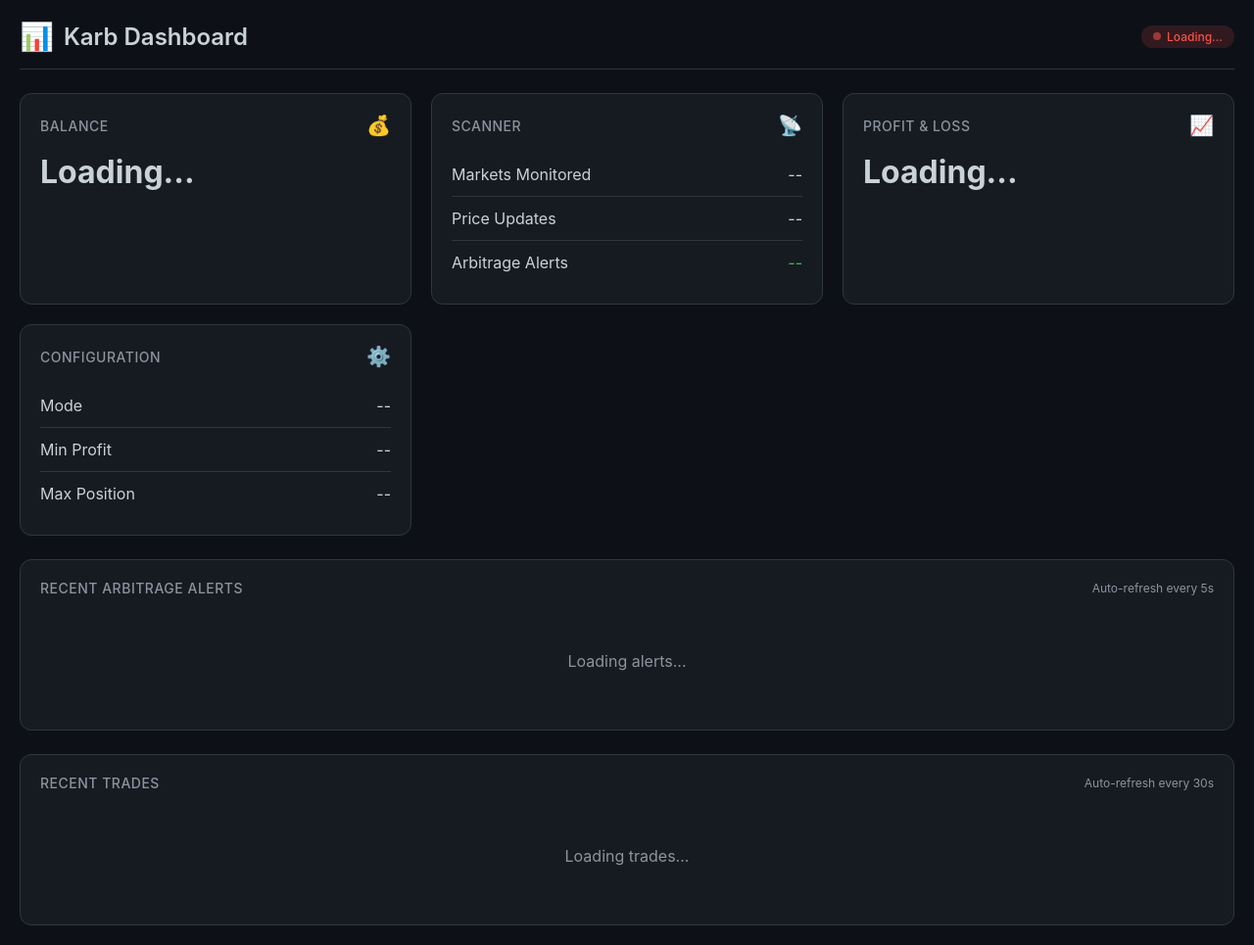
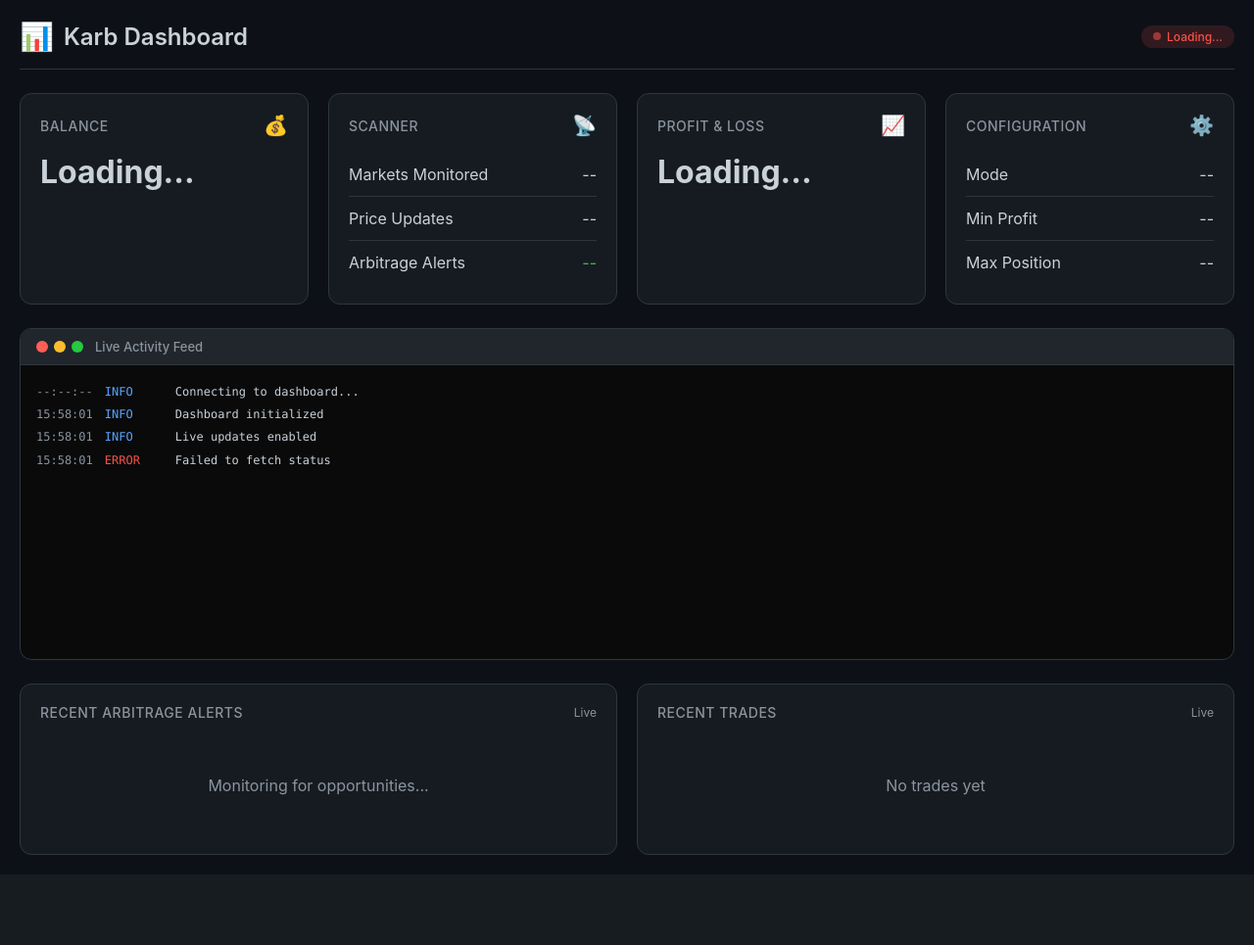
Before and after one commit to kmizzi/karb, a FastAPI app: template src/karb/dashboard/templates/dashboard.html in a window 1280 px wide. Shown: the whole page at 98% size. After the commit the page ends 873 px from the top, so only its background shows below. Run offline with FastAPI, Linux system fonts and the light colour scheme; the template is opened without the code that fills it, so the values that code supplies are empty; some libraries are stand-ins or nearby versions.

Commit message:
fix: dashboard JSON flash and add live activity feed
- Replace HTMX with pure JavaScript fetch for reliable updates
- Fix JSON flashing by not using hx-swap on status endpoint
- Add terminal-style live activity feed showing:
  - Price update counts
  - New arbitrage alerts
  - Trade executions
- Improved two-column layout for alerts/trades
- Auto-scroll activity feed

🤖 Generated with [Claude Code](https://claude.com/claude-code)

Co-Authored-By: Claude Opus 4.5 <noreply@anthropic.com>

```diff
--- a/src/karb/dashboard/templates/dashboard.html
+++ b/src/karb/dashboard/templates/dashboard.html
@@ -16,6 +16,7 @@
             --accent-red: #f85149;
             --accent-blue: #58a6ff;
             --accent-yellow: #d29922;
+            --accent-purple: #a371f7;
             --border: #30363d;
         }
 
@@ -55,9 +56,7 @@
             gap: 10px;
         }
 
-        .logo {
-            font-size: 28px;
-        }
+        .logo { font-size: 28px; }
 
         .status-badge {
             display: inline-flex;
@@ -94,7 +93,7 @@
 
         .grid {
             display: grid;
-            grid-template-columns: repeat(auto-fit, minmax(300px, 1fr));
+            grid-template-columns: repeat(auto-fit, minmax(280px, 1fr));
             gap: 20px;
             margin-bottom: 24px;
         }
@@ -121,9 +120,7 @@
             letter-spacing: 0.5px;
         }
 
-        .card-icon {
-            font-size: 20px;
-        }
+        .card-icon { font-size: 20px; }
 
         .stat-value {
             font-size: 32px;
@@ -143,17 +140,88 @@
             border-bottom: 1px solid var(--border);
         }
 
-        .stat-row:last-child {
-            border-bottom: none;
-        }
+        .stat-row:last-child { border-bottom: none; }
 
         .positive { color: var(--accent-green); }
         .negative { color: var(--accent-red); }
         .neutral { color: var(--accent-blue); }
 
-        .table-container {
-            overflow-x: auto;
+        /* Terminal/Activity Feed Styles */
+        .terminal {
+            background: #0a0a0a;
+            border: 1px solid var(--border);
+            border-radius: 12px;
+            overflow: hidden;
+            margin-bottom: 24px;
         }
+
+        .terminal-header {
+            background: var(--bg-tertiary);
+            padding: 10px 16px;
+            display: flex;
+            align-items: center;
+            gap: 12px;
+            border-bottom: 1px solid var(--border);
+        }
+
+        .terminal-dots {
+            display: flex;
+            gap: 6px;
+        }
+
+        .terminal-dot {
+            width: 12px;
+            height: 12px;
+            border-radius: 50%;
+        }
+
+        .terminal-dot.red { background: #ff5f56; }
+        .terminal-dot.yellow { background: #ffbd2e; }
+        .terminal-dot.green { background: #27c93f; }
+
+        .terminal-title {
+            font-size: 13px;
+            color: var(--text-secondary);
+            font-weight: 500;
+        }
+
+        .terminal-body {
+            padding: 16px;
+            height: 300px;
+            overflow-y: auto;
+            font-family: 'SF Mono', 'Monaco', 'Inconsolata', 'Fira Code', monospace;
+            font-size: 12px;
+            line-height: 1.6;
+        }
+
+        .log-line {
+            padding: 2px 0;
+            display: flex;
+            gap: 12px;
+        }
+
+        .log-time {
+            color: var(--text-secondary);
+            flex-shrink: 0;
+        }
+
+        .log-type {
+            flex-shrink: 0;
+            width: 60px;
+            font-weight: 500;
+        }
+
+        .log-type.info { color: var(--accent-blue); }
+        .log-type.alert { color: var(--accent-green); }
+        .log-type.trade { color: var(--accent-purple); }
+        .log-type.error { color: var(--accent-red); }
+        .log-type.price { color: var(--accent-yellow); }
+
+        .log-message {
+            color: var(--text-primary);
+        }
+
+        .table-container { overflow-x: auto; }
 
         table {
             width: 100%;
@@ -175,9 +243,7 @@
             letter-spacing: 0.5px;
         }
 
-        tr:hover {
-            background: var(--bg-tertiary);
-        }
+        tr:hover { background: var(--bg-tertiary); }
 
         .alert-item {
             padding: 12px;
@@ -207,24 +273,26 @@
             color: var(--text-secondary);
         }
 
-        .htmx-request .refresh-indicator::after {
-            content: " (updating...)";
-        }
-
         .empty-state {
             text-align: center;
             padding: 40px;
             color: var(--text-secondary);
         }
 
-        @media (max-width: 768px) {
-            .grid {
-                grid-template-columns: 1fr;
+        .two-col {
+            display: grid;
+            grid-template-columns: 1fr 1fr;
+            gap: 20px;
         }
 
-            .stat-value {
-                font-size: 24px;
+        @media (max-width: 900px) {
+            .two-col { grid-template-columns: 1fr; }
         }
+
+        @media (max-width: 768px) {
+            .grid { grid-template-columns: 1fr; }
+            .stat-value { font-size: 24px; }
+            .terminal-body { height: 200px; }
         }
     </style>
 </head>
@@ -235,7 +303,7 @@
                 <span class="logo">📊</span>
                 Karb Dashboard
             </h1>
-            <div id="connection-status" hx-get="/api/status" hx-trigger="load, every 5s" hx-swap="innerHTML">
+            <div id="connection-status">
                 <span class="status-badge offline">
                     <span class="status-dot"></span>
                     Loading...
@@ -246,12 +314,14 @@
         <!-- Stats Grid -->
         <div class="grid">
             <!-- Balance Card -->
-            <div class="card" hx-get="/api/balance" hx-trigger="load, every 30s" hx-swap="innerHTML">
+            <div class="card" id="balance-card">
                 <div class="card-header">
                     <span class="card-title">Balance</span>
                     <span class="card-icon">💰</span>
                 </div>
+                <div id="balance-content">
                     <div class="stat-value">Loading...</div>
+                </div>
             </div>
 
             <!-- Scanner Stats Card -->
@@ -277,12 +347,14 @@
             </div>
 
             <!-- P&L Card -->
-            <div class="card" hx-get="/api/pnl" hx-trigger="load, every 60s" hx-swap="innerHTML">
+            <div class="card" id="pnl-card">
                 <div class="card-header">
                     <span class="card-title">Profit & Loss</span>
                     <span class="card-icon">📈</span>
                 </div>
+                <div id="pnl-content">
                     <div class="stat-value">Loading...</div>
+                </div>
             </div>
 
             <!-- Config Card -->
@@ -308,14 +380,35 @@
             </div>
         </div>
 
+        <!-- Live Activity Feed -->
+        <div class="terminal">
+            <div class="terminal-header">
+                <div class="terminal-dots">
+                    <span class="terminal-dot red"></span>
+                    <span class="terminal-dot yellow"></span>
+                    <span class="terminal-dot green"></span>
+                </div>
+                <span class="terminal-title">Live Activity Feed</span>
+            </div>
+            <div class="terminal-body" id="activity-feed">
+                <div class="log-line">
+                    <span class="log-time">--:--:--</span>
+                    <span class="log-type info">INFO</span>
+                    <span class="log-message">Connecting to dashboard...</span>
+                </div>
+            </div>
+        </div>
+
+        <!-- Alerts and Trades -->
+        <div class="two-col">
             <!-- Alerts Section -->
-        <div class="card" style="margin-bottom: 24px;">
+            <div class="card">
                 <div class="card-header">
                     <span class="card-title">Recent Arbitrage Alerts</span>
-                <span class="refresh-indicator">Auto-refresh every 5s</span>
+                    <span class="refresh-indicator">Live</span>
                 </div>
-            <div id="alerts-container" hx-get="/api/alerts" hx-trigger="load, every 5s" hx-swap="innerHTML">
-                <div class="empty-state">Loading alerts...</div>
+                <div id="alerts-container">
+                    <div class="empty-state">Monitoring for opportunities...</div>
                 </div>
             </div>
 
@@ -323,24 +416,48 @@
             <div class="card">
                 <div class="card-header">
                     <span class="card-title">Recent Trades</span>
-                <span class="refresh-indicator">Auto-refresh every 30s</span>
+                    <span class="refresh-indicator">Live</span>
                 </div>
-            <div class="table-container" hx-get="/api/trades" hx-trigger="load, every 30s" hx-swap="innerHTML">
-                <div class="empty-state">Loading trades...</div>
+                <div class="table-container" id="trades-container">
+                    <div class="empty-state">No trades yet</div>
+                </div>
             </div>
         </div>
     </div>
 
     <script>
-        // Update scanner stats from status endpoint
-        document.body.addEventListener('htmx:afterSwap', function(event) {
-            if (event.detail.target.id === 'connection-status') {
-                fetch('/api/status')
-                    .then(r => r.json())
-                    .then(data => {
+        const activityFeed = document.getElementById('activity-feed');
+        let lastPriceUpdates = 0;
+
+        function addLogLine(type, message) {
+            const now = new Date();
+            const time = now.toTimeString().slice(0, 8);
+            const line = document.createElement('div');
+            line.className = 'log-line';
+            line.innerHTML = `
+                <span class="log-time">${time}</span>
+                <span class="log-type ${type}">${type.toUpperCase()}</span>
+                <span class="log-message">${message}</span>
+            `;
+            activityFeed.appendChild(line);
+
+            // Keep only last 100 lines
+            while (activityFeed.children.length > 100) {
+                activityFeed.removeChild(activityFeed.firstChild);
+            }
+
+            // Auto-scroll to bottom
+            activityFeed.scrollTop = activityFeed.scrollHeight;
+        }
+
+        async function fetchStatus() {
+            try {
+                const resp = await fetch('/api/status');
+                const data = await resp.json();
+
                 // Update connection badge
                 const isConnected = data.scanner.ws_connected;
-                        event.detail.target.innerHTML = `
+                document.getElementById('connection-status').innerHTML = `
                     <span class="status-badge ${isConnected ? 'live' : 'offline'}">
                         <span class="status-dot"></span>
                         ${isConnected ? 'Connected' : 'Disconnected'}
@@ -358,32 +475,32 @@
                     : '<span class="positive">LIVE</span>';
                 document.getElementById('config-profit').textContent = data.bot.min_profit;
                 document.getElementById('config-position').textContent = data.bot.max_position;
-                    })
-                    .catch(console.error);
+
+                // Log price updates delta
+                const updatesDelta = data.scanner.price_updates - lastPriceUpdates;
+                if (lastPriceUpdates > 0 && updatesDelta > 0) {
+                    addLogLine('price', `Received ${updatesDelta} price updates (${data.scanner.markets} markets)`);
                 }
-        });
+                lastPriceUpdates = data.scanner.price_updates;
 
-        // Custom rendering for balance
-        document.body.addEventListener('htmx:beforeSwap', function(event) {
-            const target = event.detail.target;
+            } catch (e) {
+                console.error('Status fetch error:', e);
+                addLogLine('error', 'Failed to fetch status');
+            }
+        }
 
-            if (event.detail.xhr.responseURL.includes('/api/balance')) {
-                const data = JSON.parse(event.detail.xhr.responseText);
+        async function fetchBalance() {
+            try {
+                const resp = await fetch('/api/balance');
+                const data = await resp.json();
+
                 if (data.error) {
-                    event.detail.serverResponse = `
-                        <div class="card-header">
-                            <span class="card-title">Balance</span>
-                            <span class="card-icon">💰</span>
-                        </div>
+                    document.getElementById('balance-content').innerHTML = `
                         <div class="stat-value negative">Error</div>
                         <div class="stat-label">${data.error}</div>
                     `;
                 } else {
-                    event.detail.serverResponse = `
-                        <div class="card-header">
-                            <span class="card-title">Balance</span>
-                            <span class="card-icon">💰</span>
-                        </div>
+                    document.getElementById('balance-content').innerHTML = `
                         <div class="stat-value">$${data.total_usd.toFixed(2)}</div>
                         <div class="stat-row">
                             <span>Polymarket (USDC)</span>
@@ -395,18 +512,19 @@
                         </div>
                     `;
                 }
+            } catch (e) {
+                console.error('Balance fetch error:', e);
+            }
         }
 
-            if (event.detail.xhr.responseURL.includes('/api/pnl')) {
-                const data = JSON.parse(event.detail.xhr.responseText);
+        async function fetchPnL() {
+            try {
+                const resp = await fetch('/api/pnl');
+                const data = await resp.json();
                 const daily = data.daily;
                 const allTime = data.all_time;
 
-                event.detail.serverResponse = `
-                    <div class="card-header">
-                        <span class="card-title">Profit & Loss</span>
-                        <span class="card-icon">📈</span>
-                    </div>
+                document.getElementById('pnl-content').innerHTML = `
                     <div class="stat-row">
                         <span>Today's Trades</span>
                         <span>${daily.trade_count || 0}</span>
@@ -424,16 +542,32 @@
                         <span>$${(allTime.total_cost || 0).toFixed(2)}</span>
                     </div>
                 `;
+            } catch (e) {
+                console.error('PnL fetch error:', e);
+            }
         }
 
-            if (event.detail.xhr.responseURL.includes('/api/alerts')) {
-                const data = JSON.parse(event.detail.xhr.responseText);
+        let lastAlertCount = 0;
+        async function fetchAlerts() {
+            try {
+                const resp = await fetch('/api/alerts?limit=10');
+                const data = await resp.json();
+
+                // Log new alerts
+                if (data.count > lastAlertCount && lastAlertCount > 0) {
+                    const newAlerts = data.alerts.slice(lastAlertCount);
+                    newAlerts.forEach(alert => {
+                        addLogLine('alert', `ARBITRAGE: ${alert.market.slice(0, 40)}... +${(alert.profit * 100).toFixed(2)}%`);
+                    });
+                }
+                lastAlertCount = data.count;
+
                 if (data.alerts.length === 0) {
-                    event.detail.serverResponse = `
-                        <div class="empty-state">No arbitrage alerts yet. The bot is monitoring for opportunities...</div>
+                    document.getElementById('alerts-container').innerHTML = `
+                        <div class="empty-state">Monitoring for opportunities...</div>
                     `;
                 } else {
-                    event.detail.serverResponse = data.alerts.slice().reverse().map(alert => `
+                    document.getElementById('alerts-container').innerHTML = data.alerts.slice().reverse().map(alert => `
                         <div class="alert-item">
                             <div class="alert-market">${alert.market || 'Unknown Market'}</div>
                             <div class="alert-details">
@@ -446,48 +580,74 @@
                         </div>
                     `).join('');
                 }
+            } catch (e) {
+                console.error('Alerts fetch error:', e);
+            }
         }
 
-            if (event.detail.xhr.responseURL.includes('/api/trades')) {
-                const data = JSON.parse(event.detail.xhr.responseText);
+        let lastTradeCount = 0;
+        async function fetchTrades() {
+            try {
+                const resp = await fetch('/api/trades?limit=10');
+                const data = await resp.json();
+
+                // Log new trades
+                if (data.count > lastTradeCount && lastTradeCount > 0) {
+                    addLogLine('trade', `New trade executed!`);
+                }
+                lastTradeCount = data.count;
+
                 if (data.trades.length === 0) {
-                    event.detail.serverResponse = `
-                        <div class="empty-state">No trades executed yet.</div>
+                    document.getElementById('trades-container').innerHTML = `
+                        <div class="empty-state">No trades yet</div>
                     `;
                 } else {
-                    event.detail.serverResponse = `
+                    document.getElementById('trades-container').innerHTML = `
                         <table>
                             <thead>
                                 <tr>
                                     <th>Time</th>
-                                    <th>Platform</th>
                                     <th>Market</th>
                                     <th>Side</th>
                                     <th>Price</th>
-                                    <th>Size</th>
                                     <th>Cost</th>
-                                    <th>Status</th>
                                 </tr>
                             </thead>
                             <tbody>
                                 ${data.trades.map(t => `
                                     <tr>
-                                        <td>${new Date(t.timestamp).toLocaleString()}</td>
-                                        <td>${t.platform}</td>
+                                        <td>${new Date(t.timestamp).toLocaleTimeString()}</td>
                                         <td>${t.market}</td>
                                         <td>${t.side}</td>
-                                        <td>$${t.price.toFixed(4)}</td>
-                                        <td>${t.size}</td>
+                                        <td>$${t.price.toFixed(3)}</td>
                                         <td>$${t.cost.toFixed(2)}</td>
-                                        <td class="${t.status === 'filled' ? 'positive' : ''}">${t.status}</td>
                                     </tr>
                                 `).join('')}
                             </tbody>
                         </table>
                     `;
                 }
+            } catch (e) {
+                console.error('Trades fetch error:', e);
             }
-        });
+        }
+
+        // Initial load
+        addLogLine('info', 'Dashboard initialized');
+        fetchStatus();
+        fetchBalance();
+        fetchPnL();
+        fetchAlerts();
+        fetchTrades();
+
+        // Refresh intervals
+        setInterval(fetchStatus, 5000);      // Status every 5s
+        setInterval(fetchBalance, 30000);    // Balance every 30s
+        setInterval(fetchPnL, 60000);        // PnL every 60s
+        setInterval(fetchAlerts, 5000);      // Alerts every 5s
+        setInterval(fetchTrades, 30000);     // Trades every 30s
+
+        addLogLine('info', 'Live updates enabled');
     </script>
 </body>
 </html>
```
Lines whose indentation alone changed are shown as unchanged.
